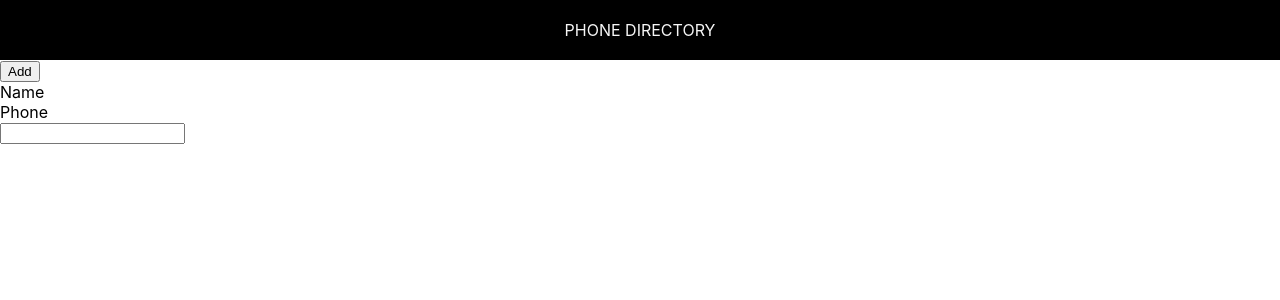
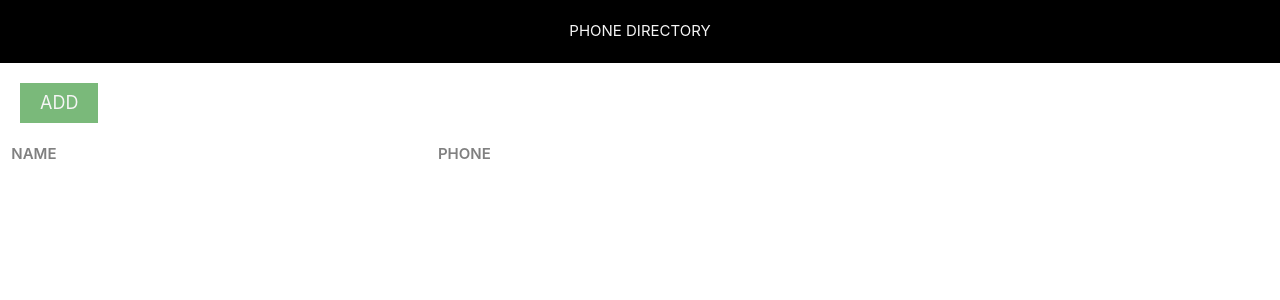
Before and after one commit to Kalyan-1707/phone-directory-app, a React (Create React App) app: page / in a window 1280 px wide. Shown: the top 300 px of the page. Built offline with nearby package versions, Linux system fonts and the light colour scheme.

Commit message:
Added styling to table and button

```diff
--- a/public/index.html
+++ b/public/index.html
@@ -1,6 +1,13 @@
 <!DOCTYPE html>
 <html lang="en">
   <head>
+
+    <!--Import Google Icon Font-->
+    <link href="https://fonts.googleapis.com/icon?family=Material+Icons" rel="stylesheet">
+    <!--Import materialize.css-->
+    <link type="text/css" rel="stylesheet" href="https://cdnjs.cloudflare.com/ajax/libs/materialize/1.0.0/css/materialize.min.css" media="screen,projection" />
+
+
     <meta charset="utf-8" />
     <link rel="icon" href="%PUBLIC_URL%/favicon.ico" />
     <meta name="viewport" content="width=device-width, initial-scale=1" />
@@ -39,5 +46,7 @@
       To begin the development, run `npm start` or `yarn start`.
       To create a production bundle, use `npm run build` or `yarn build`.
     -->
+        <script src="https://cdnjs.cloudflare.com/ajax/libs/materialize/1.0.0/js/materialize.min.js"></script>
+
   </body>
 </html>
--- /dev/null
+++ b/src/App.css
@@ -0,0 +1,26 @@
+.addbtn
+{
+    margin: 20px;
+    background-color: #7ab97a;
+    font-size: large;
+    border: none;
+    padding: 10px 20px;
+    text-transform: uppercase;
+    color: whitesmoke;
+}
+
+.phoneTable span{
+
+    width: 300px;
+    text-align: center;
+
+}
+
+.heading{
+
+    text-transform: uppercase;
+    font-weight: 600;
+    color: gray;
+    font-size: 1rem;
+
+}
--- a/src/App.js
+++ b/src/App.js
@@ -1,17 +1,24 @@
 import React from 'react';
+import './App.css'
 import Header from './Header'
 
 function App() {
   return (
     <div>
       <Header />
-      <button>
+      <button className="addbtn waves-effect">
         Add
       </button>
-      <div>
-        <span>Name</span><br/>
-        <span>Phone</span><br/>
-        <input></input>
+      <div className="row">
+
+
+    <div className='col m4 s6'>
+        <span className="heading">Name</span>
+        </div>
+
+        <div className='col m4 s6'>
+        <span className='heading'>Phone</span>
+        </div>
       </div>
 
     </div>
```
Also changed, not shown: src/Header.css (line endings or trailing spaces), 1 other file (tests, documents, lock files or other folders).
